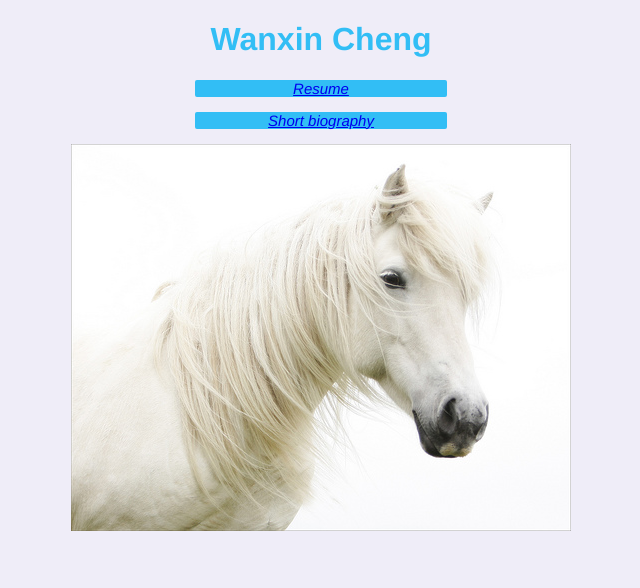
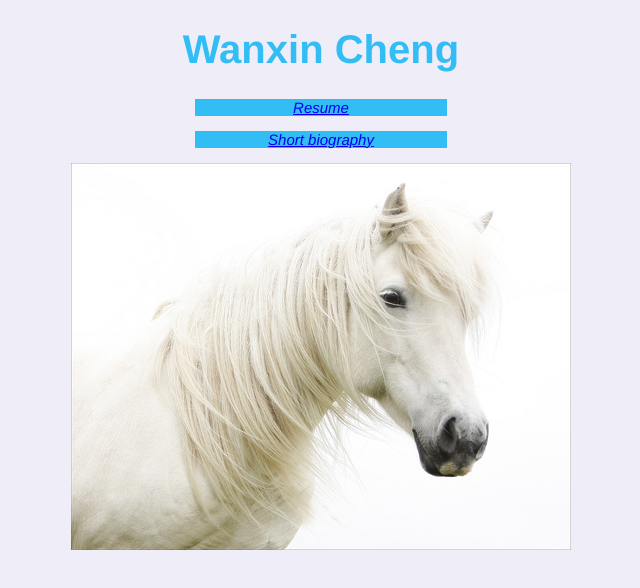
Before and after one commit to graduallyeyra/graduallyeyra.github.io, a plain HTML site: page index.html in a window 1280 px wide. Shown: the whole page, without its empty margins (319-959 px from the left). Drawn offline with Linux system fonts and the light colour scheme.

Commit message:
change stylesheet title font size

```diff
--- a/stylesheet.css
+++ b/stylesheet.css
@@ -7,6 +7,7 @@ body {
 #title {
 	font-weight: bold;
 	color: #32bef5;
+	font-size: 40px;
 }
 
 #subtitle {
@@ -22,9 +23,6 @@ body {
 	text-align: center;
 	color: white;
 	background-color: #32bef5;
-	border-width: 2px;
-	border-radius: 2px;
-	border-color: gray;
 	margin-left: 40%;
 	margin-right: 40%;
 }
```
